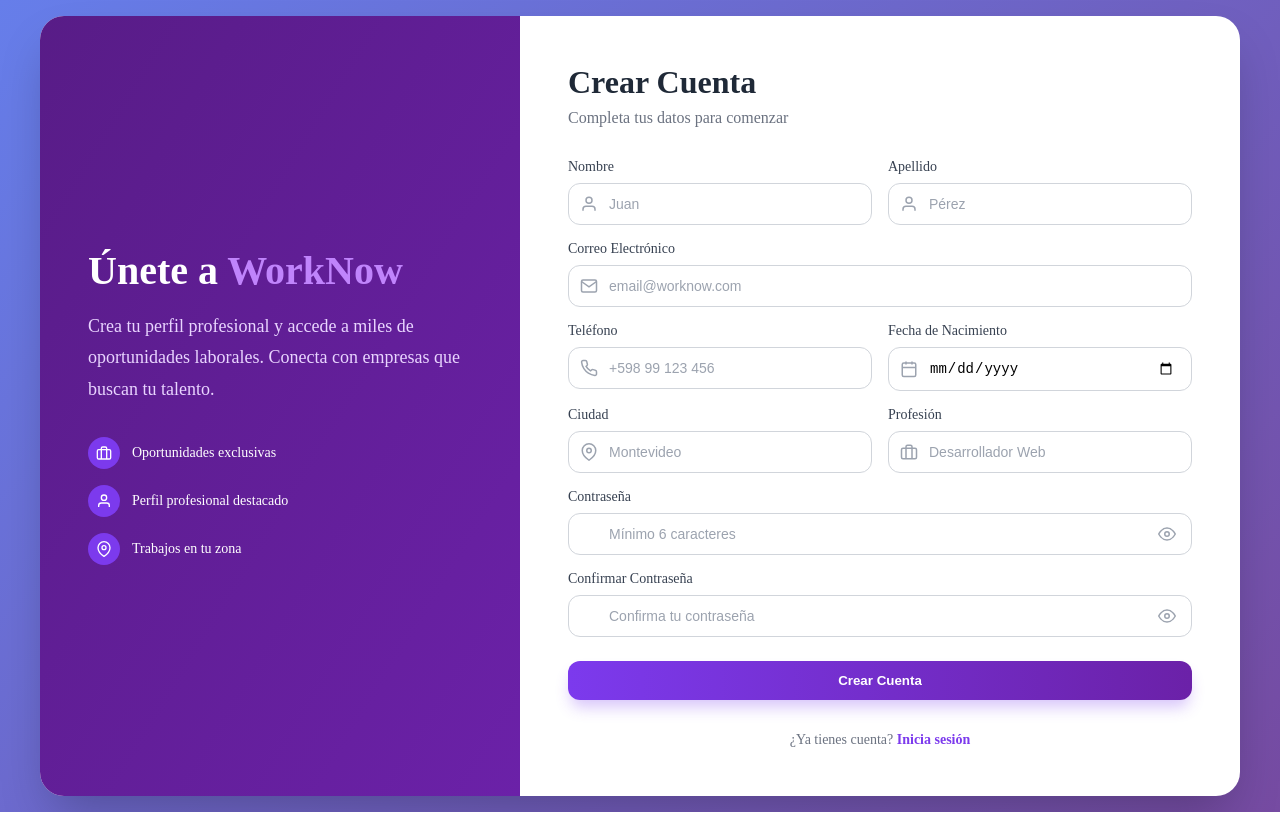
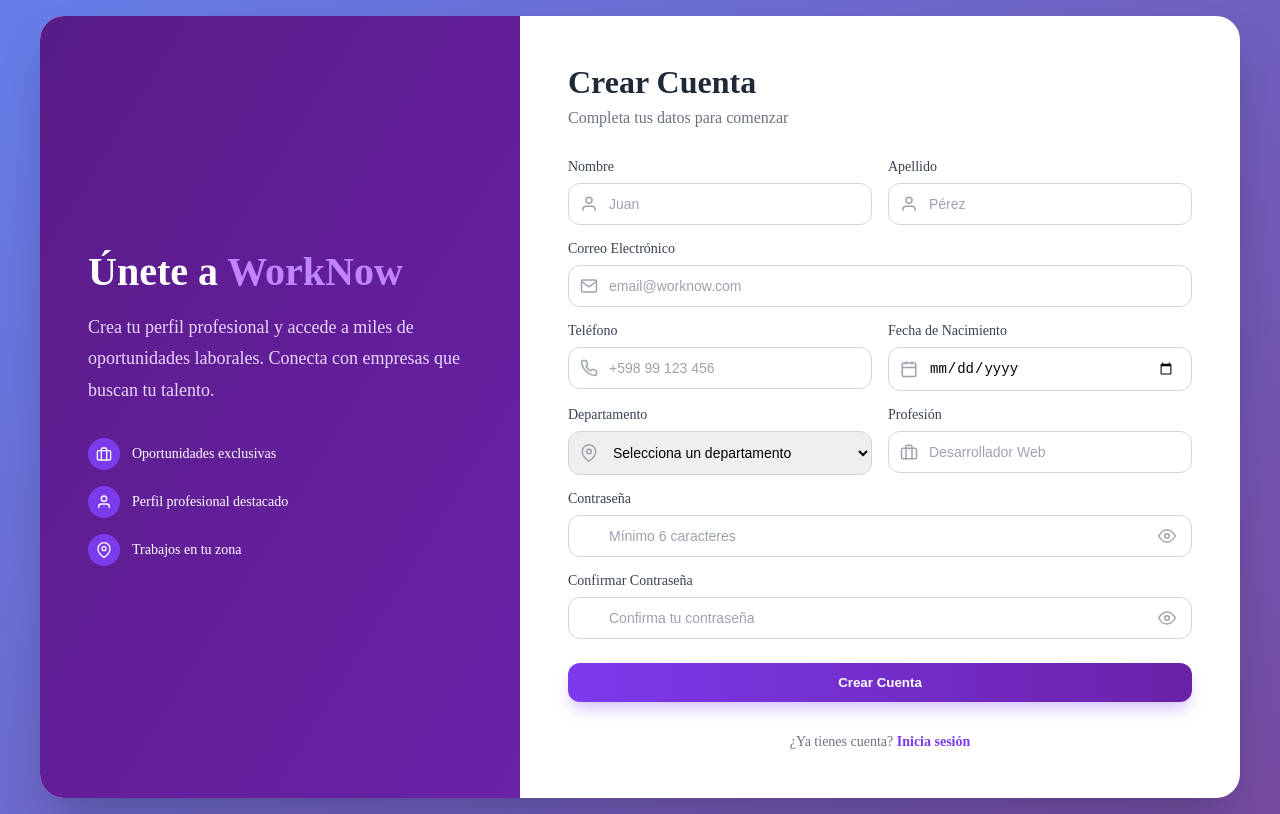
Before and after one commit to Anima-Tec/Worknow-Frontend, a React (Vite) app: page /register/user in a window 1280 px wide. Built offline with nearby package versions, Linux system fonts and the light colour scheme.

Commit message:
cambios en register user y company que valide los cambios y otras cosas

```diff
--- a/src/pages/RegisterCompany.jsx
+++ b/src/pages/RegisterCompany.jsx
@@ -19,14 +19,116 @@
   });
   const [errors, setErrors] = useState({});
 
+  // Departamentos de Uruguay
+  const departamentosUruguay = [
+    'Artigas', 'Canelones', 'Cerro Largo', 'Colonia', 'Durazno',
+    'Flores', 'Florida', 'Lavalleja', 'Maldonado', 'Montevideo',
+    'Paysandú', 'Río Negro', 'Rivera', 'Rocha', 'Salto',
+    'San José', 'Soriano', 'Tacuarembó', 'Treinta y Tres'
+  ];
+
   const handleChange = (e) => {
     const { name, value } = e.target;
+
+    // Validación específica para RUT
+    if (name === 'rut') {
+      // Limitar a 11 caracteres máximo
+      if (value.length > 11) {
+        setErrors(prev => ({
+          ...prev,
+          rut: 'El RUT no puede tener más de 11 caracteres'
+        }));
+        return;
+      }
+
+      // Validar que solo contenga números, puntos, guiones y la letra K
+      const rutRegex = /^[0-9.kK-]+$/;
+      if (value && !rutRegex.test(value)) {
+        setErrors(prev => ({
+          ...prev,
+          rut: 'El RUT solo puede contener números, puntos, guiones y la letra K'
+        }));
+        return;
+      }
+    }
+
+    // Validación específica para teléfono
+    if (name === 'telefono') {
+      // Si el usuario borra el +598, lo mantenemos automáticamente
+      if (!value.startsWith('+598') && value.length > 0) {
+        // Si empieza con 598 sin el +, lo convertimos
+        if (value.startsWith('598')) {
+          setFormData(prev => ({
+            ...prev,
+            telefono: '+' + value
+          }));
+          return;
+        }
+        // Si no tiene código de país, lo agregamos
+        else if (!value.startsWith('+')) {
+          setFormData(prev => ({
+            ...prev,
+            telefono: '+598 ' + value
+          }));
+          return;
+        }
+      }
+
+      // Validar que después del código solo haya números
+      const telefonoValue = value.replace('+598 ', '');
+      const telefonoRegex = /^[0-9]*$/;
+      if (telefonoValue && !telefonoRegex.test(telefonoValue)) {
+        setErrors(prev => ({
+          ...prev,
+          telefono: 'El teléfono solo puede contener números después del código +598'
+        }));
+        return;
+      }
+
+      // Limitar longitud total (código + 8 dígitos + espacios)
+      if (value.length > 15) {
+        setErrors(prev => ({
+          ...prev,
+          telefono: 'El teléfono no puede tener más de 8 dígitos después del código +598'
+        }));
+        return;
+      }
+    }
+
+    // Validación específica para sitio web
+    if (name === 'sitioWeb') {
+      // Validar formato de URL si no está vacío
+      if (value && value.trim() !== '') {
+        const urlRegex = /^(https?:\/\/)?([\da-z.-]+)\.([a-z.]{2,6})([/\w .-]*)*\/?$/;
+        if (!urlRegex.test(value)) {
+          setErrors(prev => ({
+            ...prev,
+            sitioWeb: 'Por favor ingresa una URL válida (ej: www.empresa.com)'
+          }));
+        } else {
+          // Limpiar error si la URL es válida
+          if (errors.sitioWeb) {
+            setErrors(prev => {
+              const newErrors = { ...prev };
+              delete newErrors.sitioWeb;
+              return newErrors;
+            });
+          }
+        }
+      }
+    }
+
     setFormData(prev => ({
       ...prev,
       [name]: value
     }));
-    // Limpiar error del campo al escribir
-    if (errors[name]) {
+
+    // Limpiar error del campo al escribir (excepto para los casos donde ya mostramos error)
+    if (errors[name] && !(
+      (name === 'rut' && value.length > 11) ||
+      (name === 'telefono' && value.length > 15) ||
+      (name === 'sitioWeb' && value && !/^(https?:\/\/)?([\da-z.-]+)\.([a-z.]{2,6})([/\w .-]*)*\/?$/.test(value))
+    )) {
       setErrors(prev => ({
         ...prev,
         [name]: ''
@@ -38,17 +140,42 @@
     const newErrors = {};
 
     if (!formData.nombreEmpresa.trim()) newErrors.nombreEmpresa = 'El nombre de la empresa es requerido';
-    if (!formData.rut.trim()) newErrors.rut = 'El RUT es requerido';
+
+    // Validación RUT
+    if (!formData.rut.trim()) {
+      newErrors.rut = 'El RUT es requerido';
+    } else if (formData.rut.length > 11) {
+      newErrors.rut = 'El RUT no puede tener más de 11 caracteres';
+    } else if (!/^[0-9.kK-]+$/.test(formData.rut)) {
+      newErrors.rut = 'El RUT solo puede contener números, puntos, guiones y la letra K';
+    }
+
+    // Validación email
     if (!formData.email.trim()) {
       newErrors.email = 'El email es requerido';
     } else if (!/\S+@\S+\.\S+/.test(formData.email)) {
       newErrors.email = 'Email inválido';
     }
-    if (!formData.telefono.trim()) newErrors.telefono = 'El teléfono es requerido';
+
+    // Validación teléfono
+    if (!formData.telefono.trim()) {
+      newErrors.telefono = 'El teléfono es requerido';
+    } else if (!formData.telefono.startsWith('+598')) {
+      newErrors.telefono = 'El teléfono debe comenzar con +598 (Uruguay)';
+    } else if (!/^\+598 [0-9]{7,8}$/.test(formData.telefono.replace(/\s/g, '').replace('+598', '+598 '))) {
+      newErrors.telefono = 'Formato inválido. Debe ser: +598 seguido de 7 u 8 dígitos';
+    }
+
     if (!formData.direccion.trim()) newErrors.direccion = 'La dirección es requerida';
     if (!formData.ciudad.trim()) newErrors.ciudad = 'La ciudad es requerida';
     if (!formData.sector.trim()) newErrors.sector = 'El sector es requerido';
     if (!formData.tamano) newErrors.tamano = 'Selecciona el tamaño de la empresa';
+
+    // Validación sitio web (opcional pero debe ser URL válida si se completa)
+    if (formData.sitioWeb.trim() && !/^(https?:\/\/)?([\da-z.-]+)\.([a-z.]{2,6})([/\w .-]*)*\/?$/.test(formData.sitioWeb)) {
+      newErrors.sitioWeb = 'Por favor ingresa una URL válida';
+    }
+
     if (!formData.password) {
       newErrors.password = 'La contraseña es requerida';
     } else if (formData.password.length < 6) {
@@ -62,7 +189,7 @@
     return Object.keys(newErrors).length === 0;
   };
 
-  const handleSubmit = async  (e) => {
+  const handleSubmit = async (e) => {
     e.preventDefault();
 
     if (validateForm()) {
@@ -195,6 +322,7 @@
                       placeholder="12.345.678-9"
                       className={`register-company-input ${errors.rut ? 'register-company-input-error' : ''}`}
                       required
+                      maxLength={11}
                     />
                   </div>
                   {errors.rut && <p className="register-company-error-text">{errors.rut}</p>}
@@ -241,22 +369,25 @@
                   {errors.telefono && <p className="register-company-error-text">{errors.telefono}</p>}
                 </div>
 
-                {/* Ciudad */}
+                {/* Ciudad - Cambiado a select */}
                 <div className="register-company-form-group">
-                  <label className="register-company-label">Ciudad*</label>
+                  <label className="register-company-label">Departamento*</label>
                   <div className="register-company-input-wrapper">
                     <svg className="register-company-input-icon" width="18" height="18" viewBox="0 0 24 24" fill="none" stroke="currentColor" strokeWidth="2">
                       <path d="M21 10c0 7-9 13-9 13s-9-6-9-13a9 9 0 0 1 18 0z"></path>
                       <circle cx="12" cy="10" r="3"></circle>
                     </svg>
-                    <input
-                      type="text"
+                    <select
                       name="ciudad"
                       value={formData.ciudad}
                       onChange={handleChange}
-                      placeholder="Montevideo"
-                      className={`register-company-input ${errors.ciudad ? 'register-company-input-error' : ''}`}
-                    />
+                      className={`register-company-select ${errors.ciudad ? 'register-company-input-error' : ''}`}
+                    >
+                      <option value="">Selecciona un departamento</option>
+                      {departamentosUruguay.map(depto => (
+                        <option key={depto} value={depto}>{depto}</option>
+                      ))}
+                    </select>
                   </div>
                   {errors.ciudad && <p className="register-company-error-text">{errors.ciudad}</p>}
                 </div>
@@ -318,9 +449,10 @@
                       value={formData.sitioWeb}
                       onChange={handleChange}
                       placeholder="www.empresa.com"
-                      className="register-company-input"
+                      className={`register-company-input ${errors.sitioWeb ? 'register-company-input-error' : ''}`}
                     />
                   </div>
+                  {errors.sitioWeb && <p className="register-company-error-text">{errors.sitioWeb}</p>}
                 </div>
               </div>
 
--- a/src/pages/RegisterUser.jsx
+++ b/src/pages/RegisterUser.jsx
@@ -17,12 +17,65 @@
   });
   const [errors, setErrors] = useState({});
 
+  // Departamentos de Uruguay CORREGIDOS
+  const departamentosUruguay = [
+    'Artigas', 'Canelones', 'Cerro Largo', 'Colonia', 'Durazno',
+    'Flores', 'Florida', 'Lavalleja', 'Maldonado', 'Montevideo',
+    'Paysandú', 'Río Negro', 'Rivera', 'Rocha', 'Salto',
+    'San José', 'Soriano', 'Tacuarembó', 'Treinta y Tres'
+  ];
+
   const handleChange = (e) => {
     const { name, value } = e.target;
+
+    // Validación específica para teléfono
+    if (name === 'telefono') {
+      // Si el usuario borra el +598, lo mantenemos automáticamente
+      if (!value.startsWith('+598') && value.length > 0) {
+        // Si empieza con 598 sin el +, lo convertimos
+        if (value.startsWith('598')) {
+          setFormData(prev => ({
+            ...prev,
+            telefono: '+' + value
+          }));
+          return;
+        }
+        // Si no tiene código de país, lo agregamos
+        else if (!value.startsWith('+')) {
+          setFormData(prev => ({
+            ...prev,
+            telefono: '+598 ' + value
+          }));
+          return;
+        }
+      }
+
+      // Validar que después del código solo haya números
+      const telefonoValue = value.replace('+598 ', '');
+      const telefonoRegex = /^[0-9]*$/;
+      if (telefonoValue && !telefonoRegex.test(telefonoValue)) {
+        setErrors(prev => ({
+          ...prev,
+          telefono: 'El teléfono solo puede contener números después del código +598'
+        }));
+        return;
+      }
+
+      // Limitar longitud total (código + 8 dígitos + espacios)
+      if (value.length > 15) {
+        setErrors(prev => ({
+          ...prev,
+          telefono: 'El teléfono no puede tener más de 8 dígitos después del código +598'
+        }));
+        return;
+      }
+    }
+
     setFormData(prev => ({
       ...prev,
       [name]: value
     }));
+
     // Limpiar error del campo al escribir
     if (errors[name]) {
       setErrors(prev => ({
@@ -37,14 +90,25 @@
 
     if (!formData.nombre.trim()) newErrors.nombre = 'El nombre es requerido';
     if (!formData.apellido.trim()) newErrors.apellido = 'El apellido es requerido';
+
+    // Validación email
     if (!formData.email.trim()) {
       newErrors.email = 'El email es requerido';
     } else if (!/\S+@\S+\.\S+/.test(formData.email)) {
       newErrors.email = 'Email inválido';
     }
-    if (!formData.telefono.trim()) newErrors.telefono = 'El teléfono es requerido';
+
+    // Validación teléfono
+    if (!formData.telefono.trim()) {
+      newErrors.telefono = 'El teléfono es requerido';
+    } else if (!formData.telefono.startsWith('+598')) {
+      newErrors.telefono = 'El teléfono debe comenzar con +598 (Uruguay)';
+    } else if (!/^\+598 [0-9]{7,8}$/.test(formData.telefono.replace(/\s/g, '').replace('+598', '+598 '))) {
+      newErrors.telefono = 'Formato inválido. Debe ser: +598 seguido de 7 u 8 dígitos';
+    }
+
     if (!formData.fechaNacimiento) newErrors.fechaNacimiento = 'La fecha de nacimiento es requerida';
-    if (!formData.ciudad.trim()) newErrors.ciudad = 'La ciudad es requerida';
+    if (!formData.ciudad.trim()) newErrors.ciudad = 'El departamento es requerido';
     if (!formData.profesion.trim()) newErrors.profesion = 'La profesión es requerida';
     if (!formData.password) {
       newErrors.password = 'La contraseña es requerida';
@@ -64,14 +128,12 @@
 
     if (!validateForm()) return;
 
-    // ✅ La fecha del input type="date" ya viene en formato YYYY-MM-DD
-    // No necesitamos convertirla
     const userData = {
       nombre: formData.nombre.trim(),
       apellido: formData.apellido.trim(),
       email: formData.email.trim().toLowerCase(),
       telefono: formData.telefono.trim(),
-      fechaNacimiento: formData.fechaNacimiento, // Ya está en formato YYYY-MM-DD
+      fechaNacimiento: formData.fechaNacimiento,
       ciudad: formData.ciudad.trim(),
       profesion: formData.profesion.trim(),
       password: formData.password,
@@ -82,7 +144,6 @@
 
       console.log("📤 Enviando datos de registro:", userData);
 
-      // ✅ Endpoint correcto: /auth/register/user
       const res = await fetch(`${API_BASE}/auth/register/user`, {
         method: "POST",
         headers: {
@@ -264,22 +325,25 @@
               </div>
 
               <div className="register-form-row">
-                {/* Ciudad */}
+                {/* Departamento - CAMBIADO A SELECT */}
                 <div className="register-form-group">
-                  <label className="register-label">Ciudad</label>
+                  <label className="register-label">Departamento</label>
                   <div className="register-input-wrapper">
                     <svg className="register-input-icon" width="18" height="18" viewBox="0 0 24 24" fill="none" stroke="currentColor" strokeWidth="2">
                       <path d="M21 10c0 7-9 13-9 13s-9-6-9-13a9 9 0 0 1 18 0z"></path>
                       <circle cx="12" cy="10" r="3"></circle>
                     </svg>
-                    <input
-                      type="text"
+                    <select
                       name="ciudad"
                       value={formData.ciudad}
                       onChange={handleChange}
-                      placeholder="Montevideo"
                       className={`register-input ${errors.ciudad ? 'register-input-error' : ''}`}
-                    />
+                    >
+                      <option value="">Selecciona un departamento</option>
+                      {departamentosUruguay.map(depto => (
+                        <option key={depto} value={depto}>{depto}</option>
+                      ))}
+                    </select>
                   </div>
                   {errors.ciudad && <p className="register-error-text">{errors.ciudad}</p>}
                 </div>
```
Lines whose indentation alone changed are shown as unchanged.
